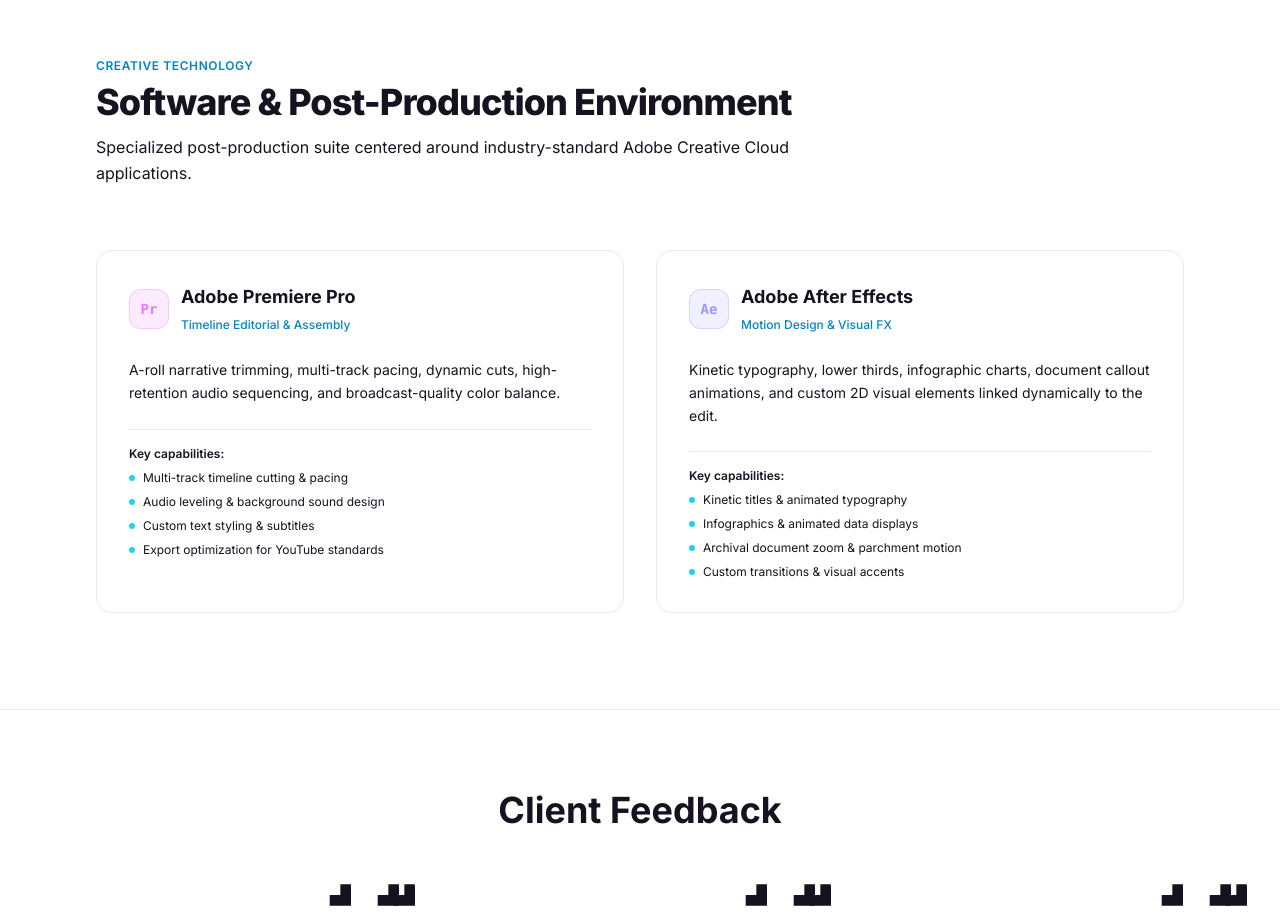
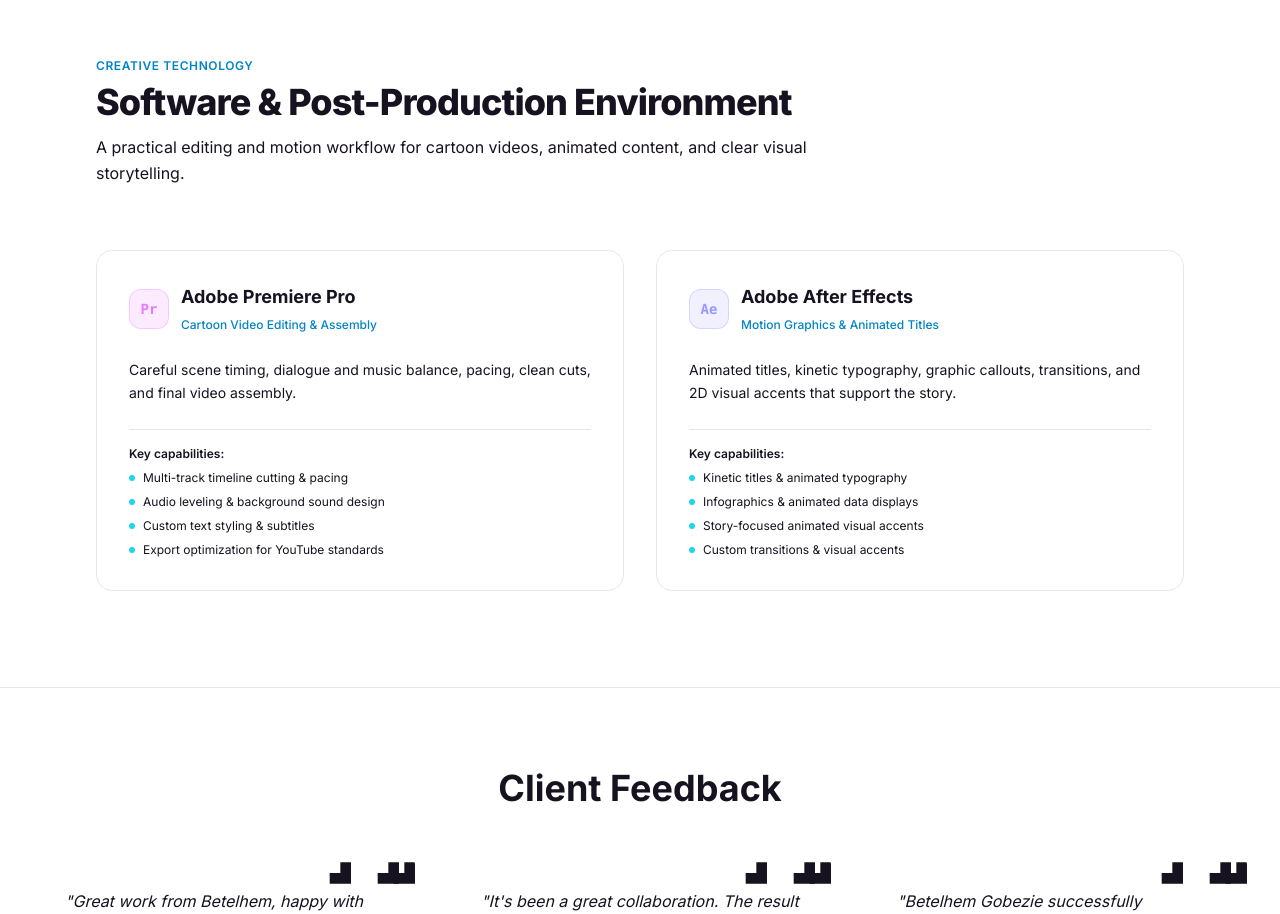
Before and after one commit to binyamgobezieayele/video-editor-portfolio, a React (Vite) app: page / in a window 1280 px wide. Shown: the part 3020-3934 px from the top of the page. Built offline with nearby package versions, Linux system fonts and the light colour scheme.

Commit message:
Update production tool descriptions for animation editing

```diff
--- a/components/GearAndSetup.tsx
+++ b/components/GearAndSetup.tsx
@@ -6,8 +6,8 @@
     tool: 'Adobe Premiere Pro',
     badge: 'Pr',
     badgeColor: 'text-[#EA77FF] bg-[#EA77FF]/15 border-[#EA77FF]/30',
-    title: 'Timeline Editorial & Assembly',
-    description: 'A-roll narrative trimming, multi-track pacing, dynamic cuts, high-retention audio sequencing, and broadcast-quality color balance.',
+    title: 'Cartoon Video Editing & Assembly',
+    description: 'Careful scene timing, dialogue and music balance, pacing, clean cuts, and final video assembly.',
     features: [
       'Multi-track timeline cutting & pacing',
       'Audio leveling & background sound design',
@@ -19,12 +19,12 @@
     tool: 'Adobe After Effects',
     badge: 'Ae',
     badgeColor: 'text-[#9999FF] bg-[#9999FF]/15 border-[#9999FF]/30',
-    title: 'Motion Design & Visual FX',
-    description: 'Kinetic typography, lower thirds, infographic charts, document callout animations, and custom 2D visual elements linked dynamically to the edit.',
+    title: 'Motion Graphics & Animated Titles',
+    description: 'Animated titles, kinetic typography, graphic callouts, transitions, and 2D visual accents that support the story.',
     features: [
       'Kinetic titles & animated typography',
       'Infographics & animated data displays',
-      'Archival document zoom & parchment motion',
+      'Story-focused animated visual accents',
       'Custom transitions & visual accents',
     ],
   },
@@ -47,7 +47,7 @@
             Software &amp; Post-Production Environment
           </h2>
           <p className="mt-3 text-base text-text-secondary dark:text-slate-400 leading-relaxed font-normal">
-            Specialized post-production suite centered around industry-standard Adobe Creative Cloud applications.
+            A practical editing and motion workflow for cartoon videos, animated content, and clear visual storytelling.
           </p>
         </div>
 
```
